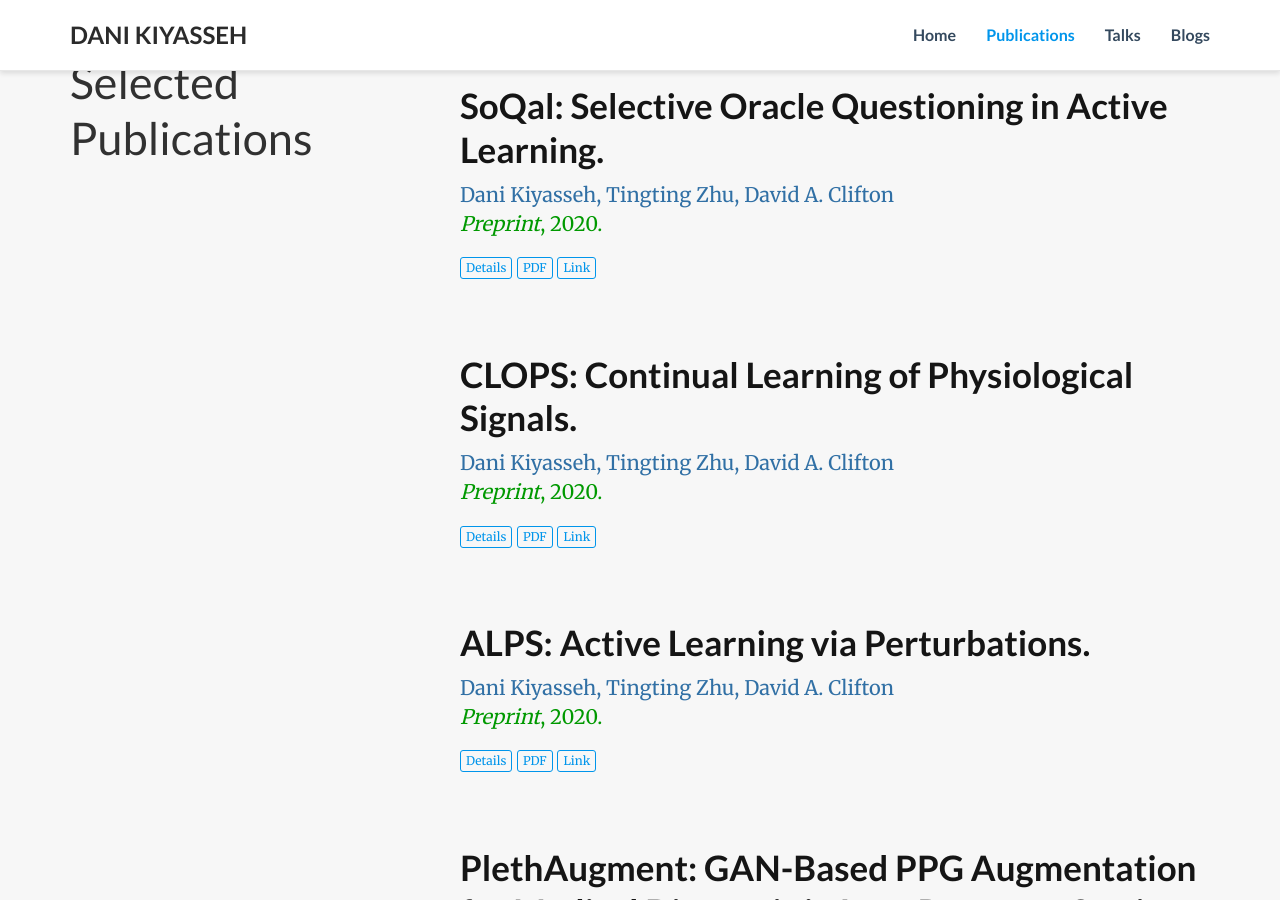
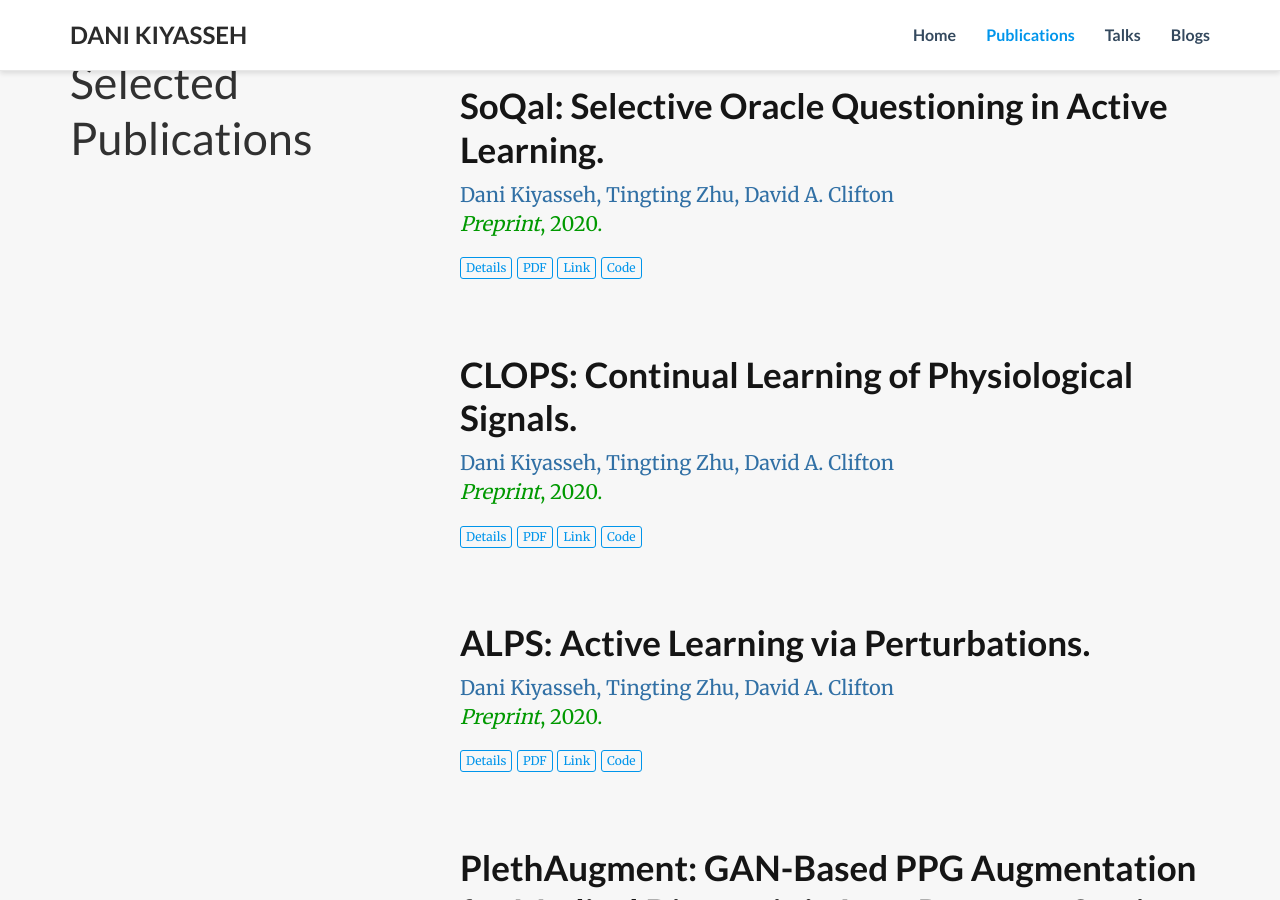
Before and after one commit to danikiyasseh/danikiyasseh.github.io, a Jekyll site: the page index.html, which Jekyll copies as it is, in a window 1280 px wide and 900 px high, scrolled down 951 px. Built offline with Jekyll 4.4.1, drawn with Linux system fonts in a browser that asks for light colours; nearby versions of some CDN libraries; a style sheet for code colours, icons or effects is not loaded.

Commit message:
Update index.html

```diff
--- a/index.html
+++ b/index.html
@@ -238,6 +238,10 @@ title: Dani Kiyasseh
 	  Link
 	</a>
 
+	<a class="btn btn-primary btn-outline btn-xs" href="https://github.com/danikiyasseh/SoQal">
+	  Code
+	</a>
+
       </div>
     </div>
   </div>
@@ -284,6 +288,10 @@ title: Dani Kiyasseh
 	  Link
 	</a>
 
+	<a class="btn btn-primary btn-outline btn-xs" href="https://github.com/danikiyasseh/CLOPS">
+	  Code
+	</a>
+
       </div>
     </div>
   </div>
@@ -328,6 +336,10 @@ title: Dani Kiyasseh
 
 	<a class="btn btn-primary btn-outline btn-xs" href="https://arxiv.org/abs/2004.09557">
 	  Link
+	</a>
+
+	<a class="btn btn-primary btn-outline btn-xs" href="https://github.com/danikiyasseh/ALPS">
+	  Code
 	</a>
 
       </div>
```
